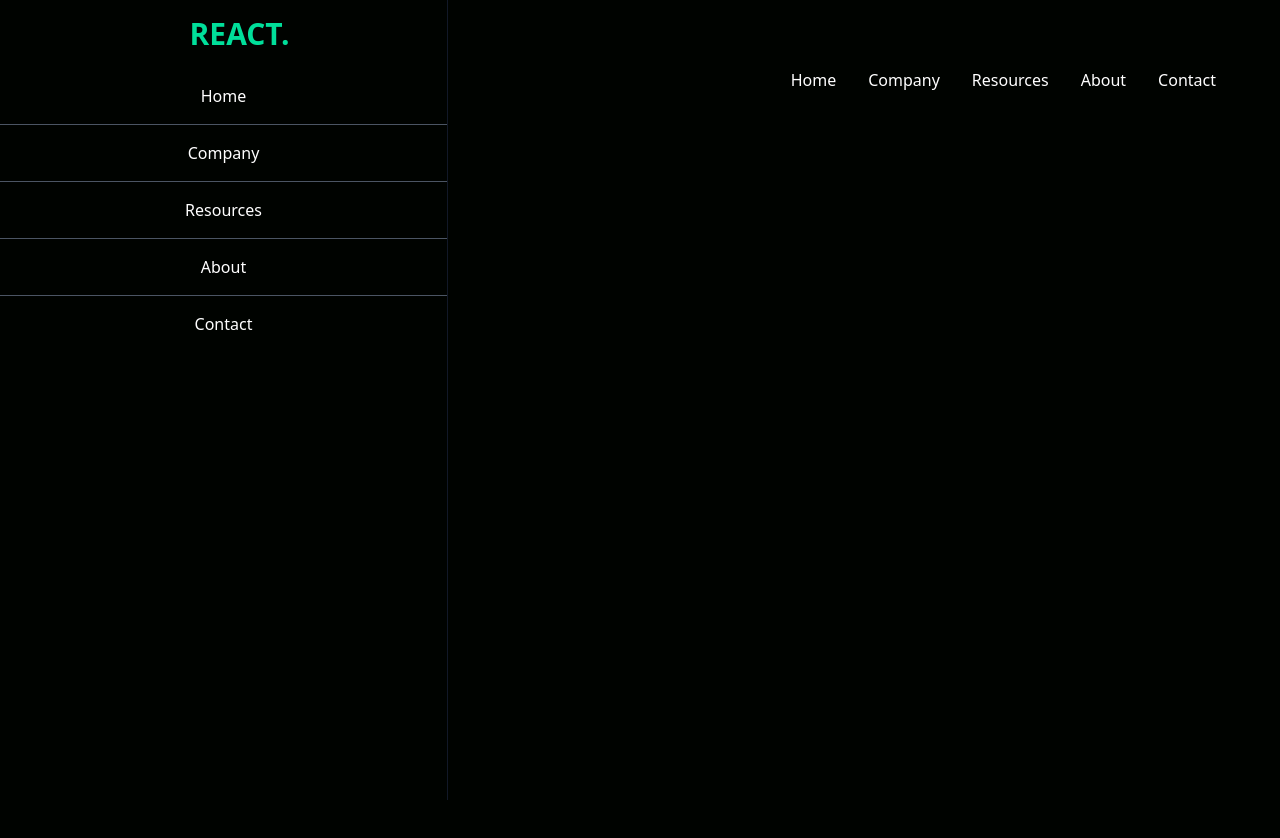
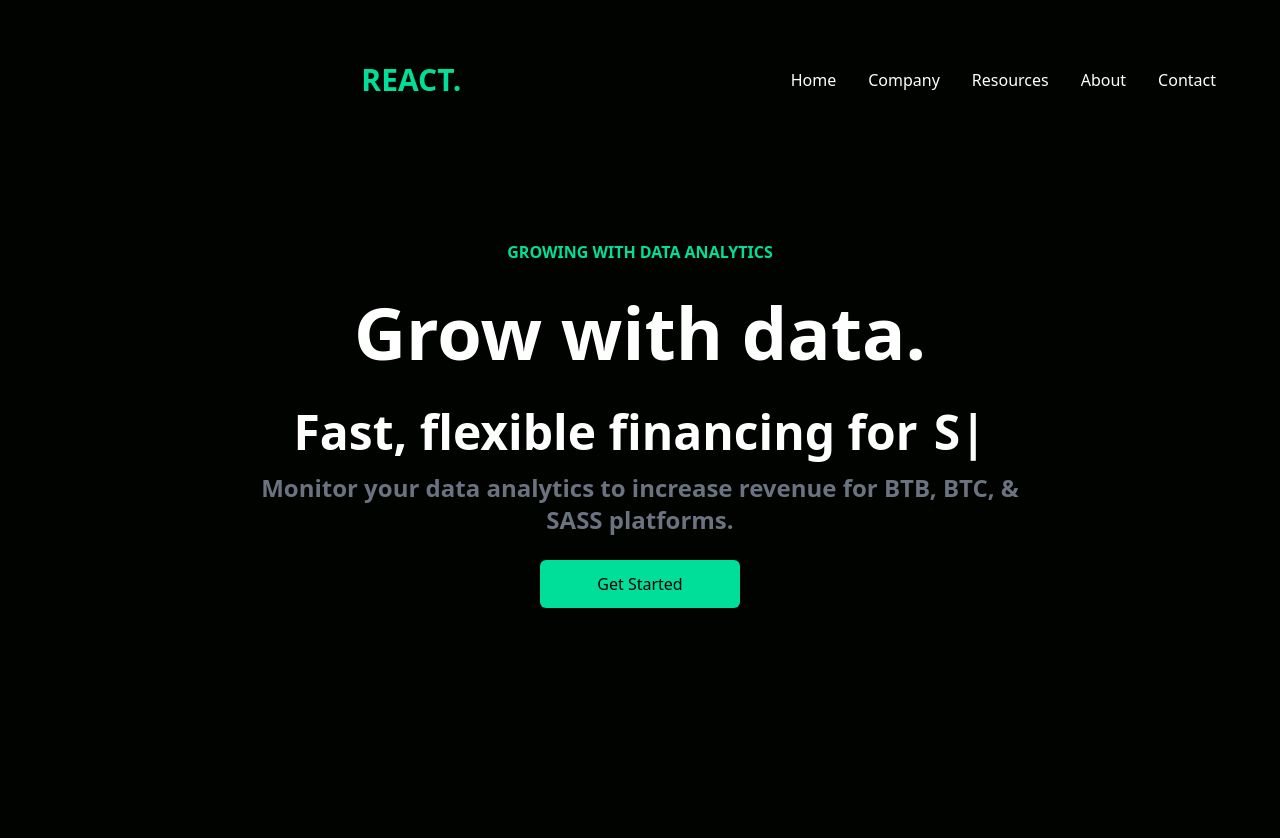
Before and after one commit to Mattarek/react-tailwind-practise, a React (Vite) app: page / in a window 1280 px wide. Shown: the top 838 px of the page. Before the commit the page ends 800 px from the top, so only its background shows below. Built offline with nearby package versions, Linux system fonts and the light colour scheme.

Commit message:
Hero added

```diff
--- a/package.json
+++ b/package.json
@@ -12,7 +12,8 @@
   "dependencies": {
     "react": "^18.2.0",
     "react-dom": "^18.2.0",
-    "react-icons": "^5.0.1"
+    "react-icons": "^5.0.1",
+    "react-typed": "^2.0.12"
   },
   "devDependencies": {
     "@types/react": "^18.2.55",
--- a/src/App.tsx
+++ b/src/App.tsx
@@ -1,9 +1,15 @@
 import './App.css';
+import { Hero } from './components/Hero/Hero';
 
 import { Navbar } from './components/Navbar/Navbar';
 
 function App() {
-    return <Navbar />;
+    return (
+        <>
+            <Navbar />
+            <Hero />
+        </>
+    );
 }
 
 export default App;
--- /dev/null
+++ b/src/components/Hero/Hero.tsx
@@ -0,0 +1,36 @@
+import React from 'react';
+import { ReactTyped } from 'react-typed';
+
+export const Hero = () => {
+    return (
+        <div className='text-white'>
+            <div className='max-w-[800px] mt-[-96px] w-full h-screen mx-auto text-center flex flex-col justify-center'>
+                <p className='text-[#00df9a] font-bold p-2'>
+                    GROWING WITH DATA ANALYTICS
+                </p>
+                <h1 className='md:text-7xl sm:text-6xl text-4xl font-bold md:py-6'>
+                    Grow with data.
+                </h1>
+                <div className='flex justify-center items-center'>
+                    <p className='md:text-5xl sm:text-4xl text-xl font-bold py-4'>
+                        Fast, flexible financing for
+                    </p>
+                    <ReactTyped
+                        className='md:text-5xl sm:text-4xl text-xl font-bold md:pl-4 pl-2'
+                        strings={['BTB', 'BTC', 'SASS']}
+                        typeSpeed={120}
+                        backSpeed={140}
+                        loop
+                    />
+                </div>
+                <p className='md:text-2xl text-xl font-bold text-gray-500'>
+                    Monitor your data analytics to increase revenue for BTB,
+                    BTC, & SASS platforms.
+                </p>
+                <button className='bg-[#00df9a] w-[200px] rounded-md font-medium my-6 mx-auto py-3 text-black'>
+                    Get Started
+                </button>
+            </div>
+        </div>
+    );
+};
--- a/src/components/Navbar/Navbar.tsx
+++ b/src/components/Navbar/Navbar.tsx
@@ -2,7 +2,7 @@
 import { AiOutlineClose, AiOutlineMenu } from 'react-icons/ai';
 
 export const Navbar = () => {
-    const [nav, setNav] = useState(true);
+    const [nav, setNav] = useState(false);
 
     const handleNav = () => {
         setNav(!nav);
```
Also changed, not shown: 1 other file (tests, documents, lock files or other folders).
